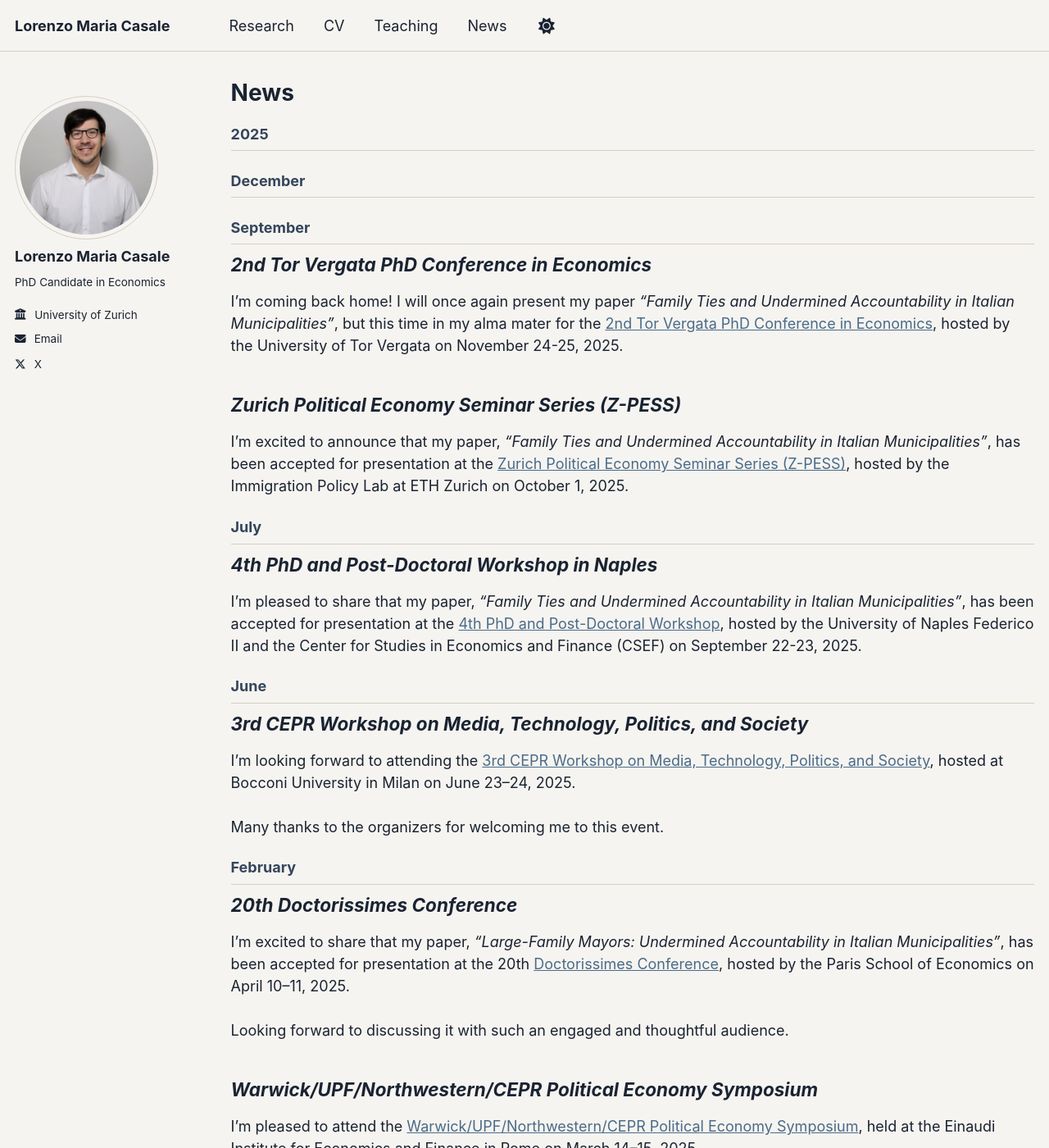
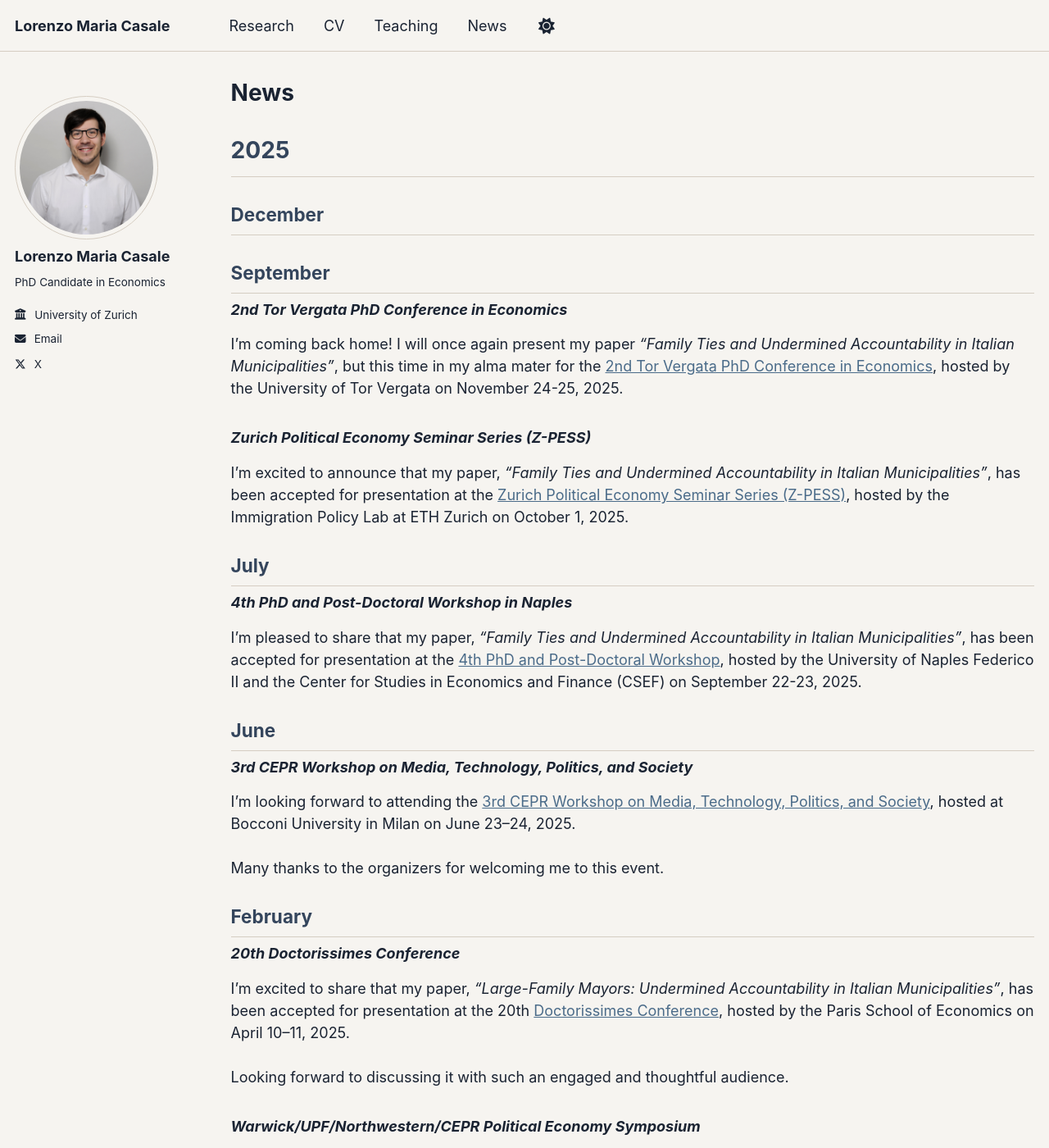
Before and after one commit to lorenzomariacasale/lorenzomariacasale.github.io, a Jekyll site: the page built from _pages/news.html, in a window 1280 px wide and 1400 px high. Shown: the whole window at 82% size. Built offline with Jekyll 4.4.1, drawn with Linux system fonts in a browser that asks for light colours.

Commit message:
Seventh Trial December

```diff
--- a/_sass/layout/_archive.scss
+++ b/_sass/layout/_archive.scss
@@ -39,10 +39,18 @@
   }
 }
 
+h2.archive__subtitle {
+  font-size: $type-size-3;
+}
+
+h3.archive__subtitle {
+  font-size: $type-size-4;
+}
+
 .archive__item-title {
   margin-bottom: 0.25em;
   font-family: $sans-serif-narrow;
-  font-size: $type-size-4;
+  font-size: $type-size-5;
   font-style: italic;
 
   a + a {
```
